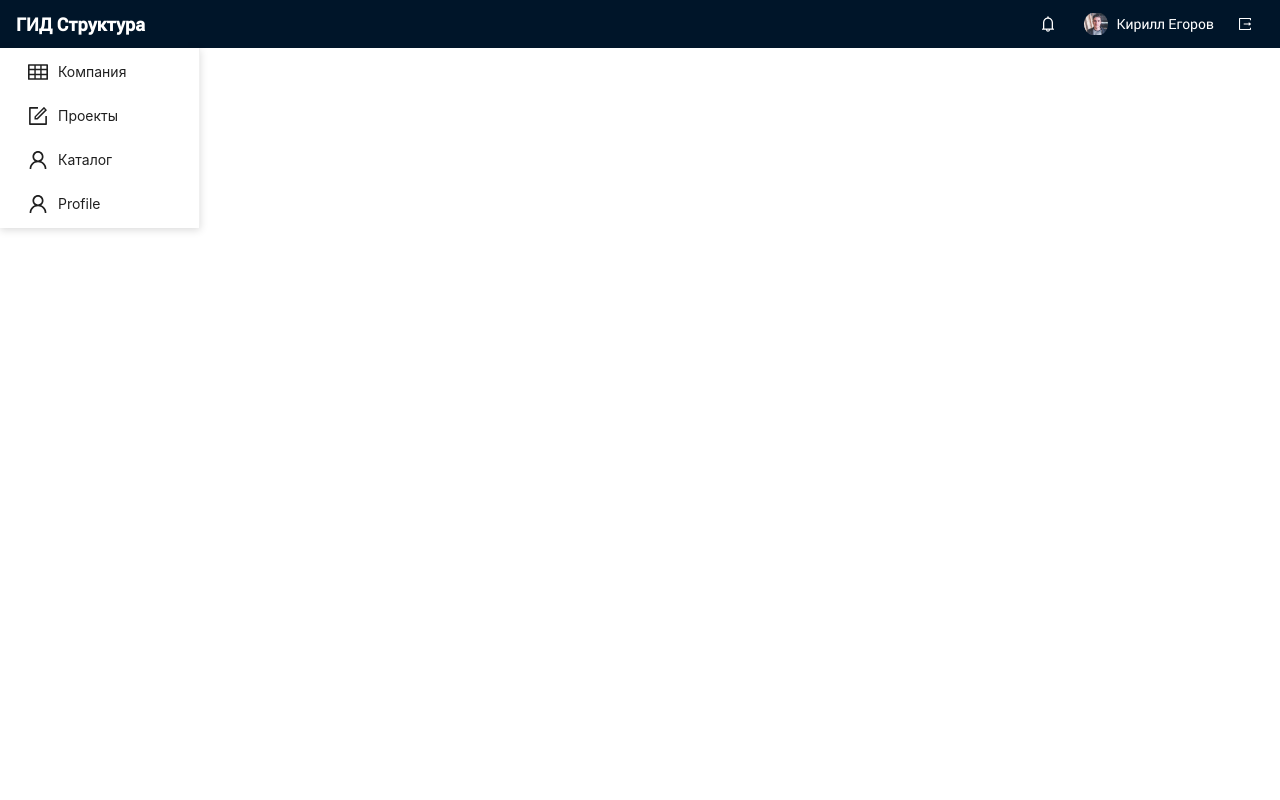
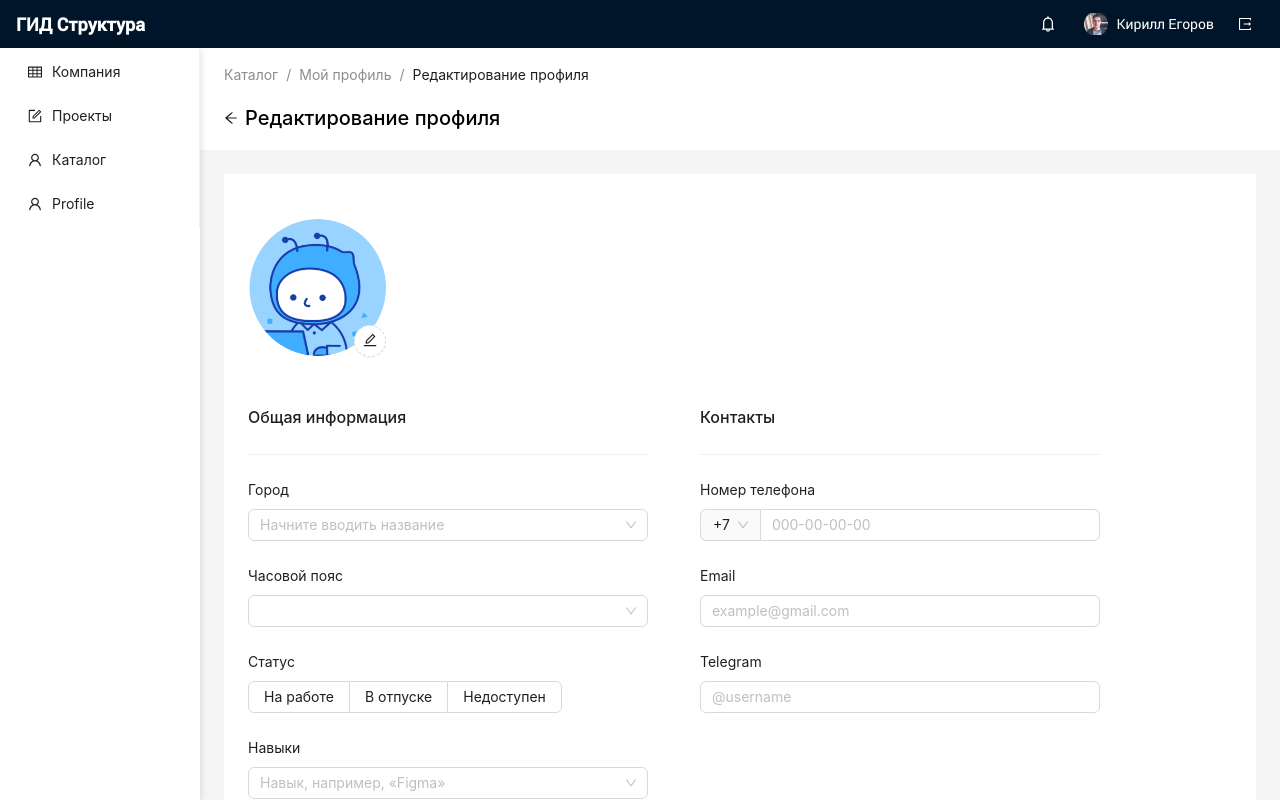
Before and after one commit to DezmonDND/hackathon_yandex_gazprom_frontend, a React (Create React App) app: page /edit-profile in a window 1280 px wide. Built offline with nearby package versions, Linux system fonts and the light colour scheme.

Commit message:
feat: добавить Форма редактирования профиля/Страница Редактирование профиля

```diff
--- a/src/App.js
+++ b/src/App.js
@@ -7,6 +7,7 @@ import Projects from "./pages/Projects/Projects";
 import Burger from "./pages/Burger/Burger";
 import SideBar from "./components/SideBar/SideBar";
 import Profile from "./pages/Profile/Profile";
+import EditProfile from "./pages/EditProfile/EditProfile";
 
 function App() {
   return (
@@ -19,6 +20,7 @@ function App() {
           <Route exact path="/projects" element={<Projects></Projects>}></Route>
           <Route exact path="/catalogs" element={<Catalogs></Catalogs>}></Route>
           <Route exact path="/profile" element={<Profile></Profile>}></Route>
+          <Route exact path="/edit-profile" element={<EditProfile></EditProfile>}></Route>
           <Route exact path="/burger" element={<Burger></Burger>}></Route>
         </Routes>
       </main>
--- /dev/null
+++ b/src/pages/EditProfile/EditProfile.js
@@ -0,0 +1,255 @@
+/* eslint-disable */
+import {
+  Avatar,
+  Breadcrumb,
+  Button,
+  Divider,
+  Flex,
+  Form,
+  Input,
+  Layout,
+  Radio,
+  Select,
+  theme,
+} from "antd";
+import { useState } from "react";
+import { PROFILE } from "../../mocks/user-data";
+import Text from "antd/lib/typography/Text";
+import { ArrowLeftOutlined, EditOutlined } from "@ant-design/icons";
+import { Header } from "antd/es/layout/layout";
+import TextArea from "antd/es/input/TextArea";
+
+function EditProfile() {
+  const {
+    token: { colorBgContainer },
+  } = theme.useToken();
+
+  const [userInfo, setUserInfo] = useState(PROFILE);
+  const { Option } = Select;
+
+  const selectBefore = (
+    <Select defaultValue="+7">
+      <Option value="+7">+7</Option>
+      <Option value="8">8</Option>
+    </Select>
+  );
+
+  return (
+    <Layout
+      style={{
+        height: "calc(100vh - 48px)",
+        overflowY: "scroll",
+      }}
+    >
+      <Header
+        style={{
+          padding: "16px 24px",
+          background: colorBgContainer,
+          display: "flex",
+          flexDirection: "column",
+          height: 102,
+        }}
+      >
+        <Breadcrumb
+          items={[
+            { title: <a href="/catalogs">Каталог</a> },
+            { title: <a href="/profile">Мой профиль</a> },
+            { title: "Редактирование профиля" },
+          ]}
+        ></Breadcrumb>
+        <Flex
+          style={{
+            justifyContent: "space-between",
+          }}
+        >
+          <Flex
+            style={{
+              alignItems: "center",
+            }}
+          >
+            <ArrowLeftOutlined
+              style={{
+                width: 16,
+                height: 16,
+              }}
+            />
+            <a
+              href="/profile"
+              style={{
+                fontSize: 20,
+                fontWeight: 500,
+                marginLeft: 5,
+                color: "#000",
+              }}
+            >
+              Редактирование профиля
+            </a>
+          </Flex>
+        </Flex>
+      </Header>
+      <Flex
+        style={{
+          padding: 24,
+          gap: 24,
+          backgroundColor: "#fff",
+          margin: 24,
+        }}
+      >
+        <div
+          style={{
+            display: "flex",
+            flexDirection: "column",
+            gap: 24,
+            marginTop: 20,
+          }}
+        >
+          <Flex>
+            <Flex>
+              <Form layout="vertical">
+                <Flex
+                  style={{
+                    flexDirection: "row",
+                    gap: 52,
+                  }}
+                >
+                  <Flex
+                    style={{
+                      flexDirection: "column",
+                      width: 400,
+                    }}
+                  >
+                    <Flex>
+                      <Avatar
+                        src={userInfo.avatar}
+                        style={{
+                          width: 139,
+                          height: 139,
+                          marginBottom: 48,
+                        }}
+                      ></Avatar>
+                      <Button
+                        style={{
+                          position: "relative",
+                          bottom: -29,
+                          right: 33,
+                          border: "1px dashed #D9D9D9",
+                          borderRadius: "50%",
+                          backgroundColor: "#fff",
+                        }}
+                        icon={<EditOutlined />}
+                      ></Button>
+                    </Flex>
+                    <Text
+                      style={{
+                        fontSize: 16,
+                        fontWeight: 500,
+                      }}
+                    >
+                      Общая информация
+                    </Text>
+                    <Divider></Divider>
+                    <Form.Item label="Город" name="city" layout="vertical">
+                      <Select
+                        className="custom"
+                        showSearch
+                        placeholder="Начните вводить название"
+                      ></Select>
+                    </Form.Item>
+                    <Form.Item
+                      label="Часовой пояс"
+                      name="time"
+                      layout="vertical"
+                    >
+                      <Select showSearch></Select>
+                    </Form.Item>
+                    <Form.Item label="Статус" name="status" layout="vertical">
+                      <Radio.Group>
+                        <Radio.Button value="На работе">На работе</Radio.Button>
+                        <Radio.Button value="В отпуске">В отпуске</Radio.Button>
+                        <Radio.Button value="Недоступен">
+                          Недоступен
+                        </Radio.Button>
+                      </Radio.Group>
+                    </Form.Item>
+                    <Form.Item label="Навыки" name="skills" layout="vertical">
+                      <Select
+                        mode="multiple"
+                        showSearch
+                        placeholder="Навык, например, «Figma»"
+                      >
+                        <Option value="Figma">Figma</Option>
+                        <Option value="JS">JS</Option>
+                      </Select>
+                    </Form.Item>
+                    <TextArea
+                      showCount
+                      maxLength={300}
+                      placeholder="Напишите что-нибудь о себе, например, свою биографию
+"
+                    ></TextArea>
+                    <Flex
+                      style={{
+                        gap: 8,
+                        marginTop: 32,
+                      }}
+                    >
+                      <Button
+                        type="submit"
+                        style={{
+                          border: "1px solid #D9D9D9",
+                          borderRadius: 0,
+                        }}
+                      >
+                        Сохранить
+                      </Button>
+                      <Button
+                        type="button"
+                        style={{
+                          border: "1px solid #D9D9D9",
+                          borderRadius: 0,
+                        }}
+                      >
+                        Отмена
+                      </Button>
+                    </Flex>
+                  </Flex>
+                  <Flex
+                    style={{
+                      flexDirection: "column",
+                      width: 400,
+                      marginTop: 187,
+                    }}
+                  >
+                    <Text
+                      style={{
+                        fontSize: 16,
+                        fontWeight: 500,
+                      }}
+                    >
+                      Контакты
+                    </Text>
+                    <Divider></Divider>
+                    <Form.Item layout="vertical" label="Номер телефона">
+                      <Input
+                        addonBefore={selectBefore}
+                        placeholder="000-00-00-00"
+                      ></Input>
+                    </Form.Item>
+                    <Form.Item layout="vertical" label="Email">
+                      <Input placeholder="example@gmail.com"></Input>
+                    </Form.Item>
+                    <Form.Item layout="vertical" label="Telegram">
+                      <Input placeholder="@username"></Input>
+                    </Form.Item>
+                  </Flex>
+                </Flex>
+              </Form>
+            </Flex>
+          </Flex>
+        </div>
+      </Flex>
+    </Layout>
+  );
+}
+
+export default EditProfile;
--- a/src/pages/Profile/Profile.js
+++ b/src/pages/Profile/Profile.js
@@ -2,19 +2,27 @@
 import {
   Avatar,
   Badge,
+  Breadcrumb,
+  Button,
   Card,
   ConfigProvider,
   Divider,
   Flex,
   Layout,
   Tag,
+  theme,
   Tooltip,
 } from "antd";
 import "./Profile.css";
 import { useState } from "react";
 import { PROFILE, PROFILE_COMPANY } from "../../mocks/user-data";
 import Text from "antd/lib/typography/Text";
-import { AntDesignOutlined, UserOutlined } from "@ant-design/icons";
+import {
+  AntDesignOutlined,
+  ArrowLeftOutlined,
+  FormOutlined,
+  UserOutlined,
+} from "@ant-design/icons";
 import { Link } from "react-router-dom";
 import { OrganizationChart } from "primereact/organizationchart";
 import { nodeTemplate } from "../../components/Tree/Tree";
@@ -22,10 +30,15 @@ import PhoneIcon from "../../assets/images/phone_icon.svg";
 import TelegramIcon from "../../assets/images/telegram_icon.svg";
 import MailIcon from "../../assets/images/mail_icon.svg";
 import StatusIcon from "../../assets/images/status_icon.png";
+import { Header } from "antd/es/layout/layout";
 
 function Profile() {
   const [profile, setProfile] = useState(PROFILE);
   const [selection, setSelection] = useState([]);
+
+  const {
+    token: { colorBgContainer },
+  } = theme.useToken();
 
   return (
     <Layout
@@ -34,6 +47,64 @@ function Profile() {
         overflowY: "scroll",
       }}
     >
+      <Header
+        style={{
+          padding: "16px 24px",
+          background: colorBgContainer,
+          display: "flex",
+          flexDirection: "column",
+          height: 102,
+        }}
+      >
+        <Breadcrumb
+          items={[
+            { title: <a href="/catalogs">Каталог</a> },
+            { title: <a href="/profile">Профиль сотрудника</a> },
+          ]}
+        ></Breadcrumb>
+        <Flex
+          style={{
+            justifyContent: "space-between",
+          }}
+        >
+          <Flex
+            style={{
+              alignItems: "center",
+            }}
+          >
+            <ArrowLeftOutlined
+              style={{
+                width: 16,
+                height: 16,
+              }}
+            />
+            <a
+              href="/catalogs"
+              style={{
+                fontSize: 20,
+                fontWeight: 500,
+                marginLeft: 5,
+                color: "#000",
+              }}
+            >
+              Профиль сотрудника
+            </a>
+          </Flex>
+
+          <Button
+            icon={<FormOutlined></FormOutlined>}
+            type="link"
+            href='/edit-profile'
+            style={{
+              borderRadius: 0,
+              backgroundColor: '#1677ff',
+              color: '#fff'
+            }}
+          >
+            Редактировать профиль
+          </Button>
+        </Flex>
+      </Header>
       <Flex
         style={{
           padding: 24,
--- a/src/pages/Projects/Projects.css
+++ b/src/pages/Projects/Projects.css
@@ -16,8 +16,3 @@
   text-overflow: ellipsis;
   text-wrap: nowrap;
 }
-
-.anticon svg {
-  width: 20px;
-  height: 20px;
-}
```
